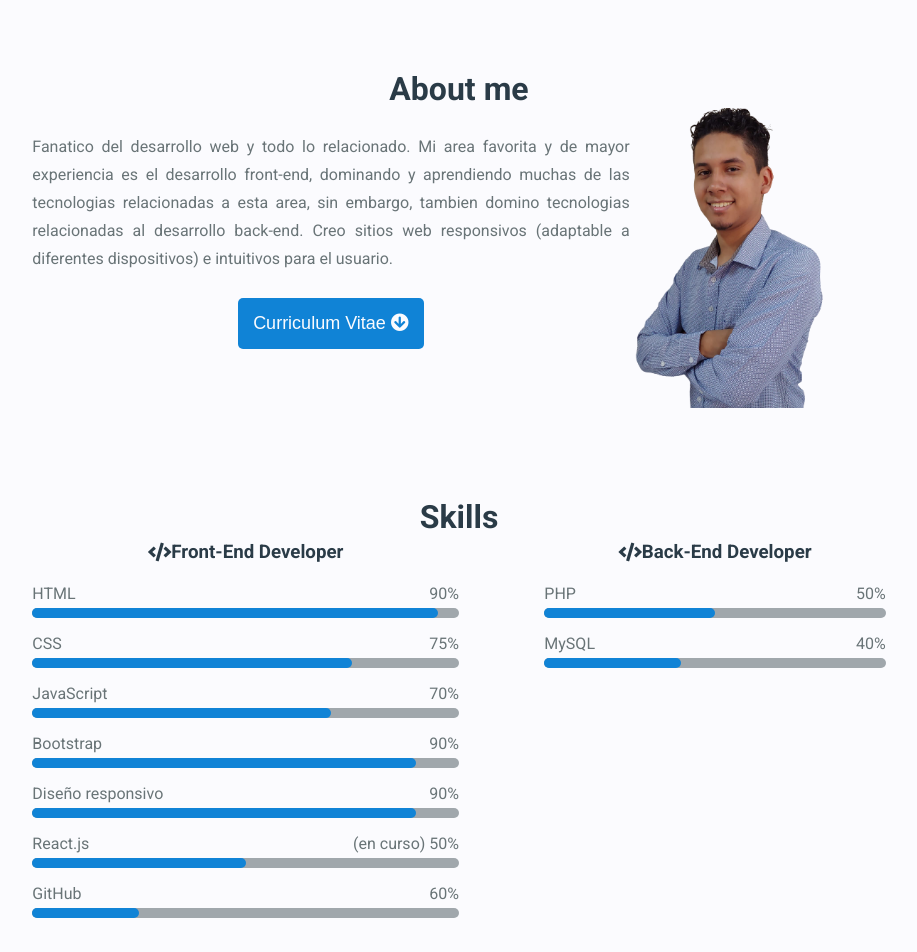
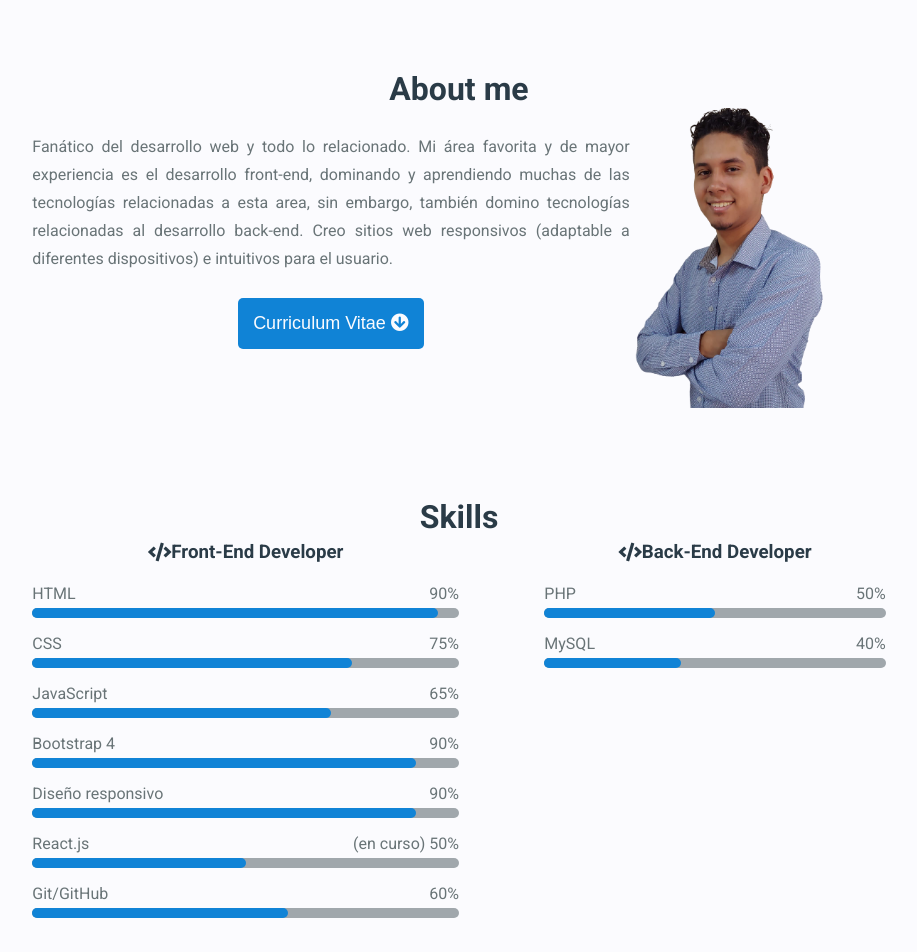
Before and after one commit to caingles/caingles.github.io, a plain HTML site: page index.html in a window 1280 px wide. Shown: the part 820-1772 px from the top of the page, without its empty margins (181-1098 px from the left). Drawn offline with nearby package versions, Linux system fonts and the light colour scheme.

Commit message:
third commit

```diff
--- a/css/style.css
+++ b/css/style.css
@@ -109,7 +109,6 @@ a {
 #icon-mode:hover{
   background: none;
   color: var(--text-color);
-  padding: 5px 10px;
   border: none;
   border-radius: 5px;
 }
@@ -160,6 +159,11 @@ a {
 
 #icon-sun {
   display: none;
+  cursor: pointer;
+}
+
+#icon-moon {
+  cursor: pointer;
 }
 
 .btn{
@@ -281,7 +285,7 @@ line-height: 28px;
 }
 
 #github{
-  width: 25%;
+  width: 60%;
 }
 
 .backend{
--- a/index.html
+++ b/index.html
@@ -4,9 +4,9 @@
     <meta charset="UTF-8" />
     <meta http-equiv="X-UA-Compatible" content="IE=edge" />
     <meta name="viewport" content="width=device-width, initial-scale=1.0" />
-    <!--estilos css -->
+    <!--style css -->
     <link rel="stylesheet" href="css/style.css" />
-    <link rel="stylesheet" href="css/mediaQuery.css">
+    <link rel="stylesheet" href="css/mediaQuery.css" />
     <!-- font-family Roboto -->
     <link rel="preconnect" href="https://fonts.googleapis.com" />
     <link rel="preconnect" href="https://fonts.gstatic.com" crossorigin />
@@ -21,18 +21,20 @@
       integrity="sha384-DyZ88mC6Up2uqS4h/KRgHuoeGwBcD4Ng9SiP4dIRy0EXTlnuz47vAwmeGwVChigm"
       crossorigin="anonymous"
     />
-    <!-- Libreria de animated.css -->
+    <!--animated.css library -->
     <link
       rel="stylesheet"
       href="https://cdnjs.cloudflare.com/ajax/libs/animate.css/4.1.1/animate.min.css"
     />
-    <title>Christian Ingles</title>
+
+    <link rel="icon" href="img/icon-ingles-technologies.png" />
+    <title>Christian Inglés</title>
   </head>
-  <body>
+  <body id="particles-js">
     <!-- primera fila -->
     <header class="contenedor header">
       <div id="logo" class="logo">
-        <img src="img/logo-dark.png" alt=""/>
+        <img src="img/logo-dark.png" alt="" />
       </div>
 
       <ul class="navbar">
@@ -53,7 +55,7 @@
     <main class="contenedor hero row animate__animated animate__heartBeat">
       <a name="home"></a>
       <div class="info-personal">
-        <h1 class="titulo ">Christian Andrés Inglés Argueta</h1>
+        <h1 class="titulo">Christian Andrés Inglés Argueta</h1>
         <p class="subtitle">Front-End Developer</p>
         <a href="index.html#contacts">
           <button class="button-main btn">
@@ -71,14 +73,14 @@
     <main class="contenedor heros rows">
       <a name="aboutMe"></a>
       <h1 class="titulos">About me</h1>
-      <div  class="parrafos">
+      <div class="parrafos">
         <p>
-          Fanatico del desarrollo web y todo lo relacionado. Mi area
-          favorita y de mayor experiencia es el desarrollo front-end,
-          dominando y aprendiendo muchas de las tecnologias relacionadas
-          a esta area, sin embargo, tambien domino tecnologias relacionadas al
-          desarrollo back-end. Creo sitios web responsivos (adaptable a diferentes dispositivos)
-          e intuitivos para el usuario.
+          Fanático del desarrollo web y todo lo relacionado. Mi área favorita y
+          de mayor experiencia es el desarrollo front-end, dominando y
+          aprendiendo muchas de las tecnologías relacionadas a esta area, sin
+          embargo, también domino tecnologías relacionadas al desarrollo
+          back-end. Creo sitios web responsivos (adaptable a diferentes
+          dispositivos) e intuitivos para el usuario.
         </p>
 
         <a href="dowload/curriculum.pdf" target="_blank">
@@ -97,7 +99,7 @@
       <a name="skills"></a>
       <h1 id="title2" class="titulos">Skills</h1>
 
-      <div  class="frontend">
+      <div class="frontend">
         <div class="titles">
           <h3 class="titulo">
             <i class="fas fa-code"></i> Front-End Developer
@@ -127,7 +129,7 @@
         <div class="skilldate">
           <div class="skillTitle">
             <p>JavaScript</p>
-            <p>70%</p>
+            <p>65%</p>
           </div>
           <div class="progress">
             <div id="js" class="progress-done" data-done="50"></div>
@@ -136,7 +138,7 @@
 
         <div class="skilldate">
           <div class="skillTitle">
-            <p>Bootstrap</p>
+            <p>Bootstrap 4</p>
             <p>90%</p>
           </div>
           <div class="progress">
@@ -170,7 +172,7 @@
 
         <div class="skilldate">
           <div class="skillTitle">
-            <p>GitHub</p>
+            <p>Git/GitHub</p>
             <p>60%</p>
           </div>
           <div class="progress">
@@ -212,7 +214,6 @@
       <h1 class="titulo">Contact me</h1>
 
       <div class="redes-sociales">
-
         <div class="boton">
           <a href="mailto:christianarguetaaa@gmail.com">
             <div class="icon-redes">
@@ -245,7 +246,7 @@
           <div class="icon-redes">
             <i id="git" class="fab fa-github"></i>
           </div>
-          <span>GitHub</span>
+          <span><a href="">GitHub</a></span>
         </div>
 
         <div class="boton">
@@ -266,5 +267,7 @@
       </div>
     </section>
     <script src="js/animacion.js"></script>
+    <script src="js/particles.json"></script>
+    <script src="js/particulas.js"></script>
   </body>
 </html>
```
Also changed, not shown: img/icon-ingles-technologies.png (added). Lines whose indentation alone changed are shown as unchanged.
